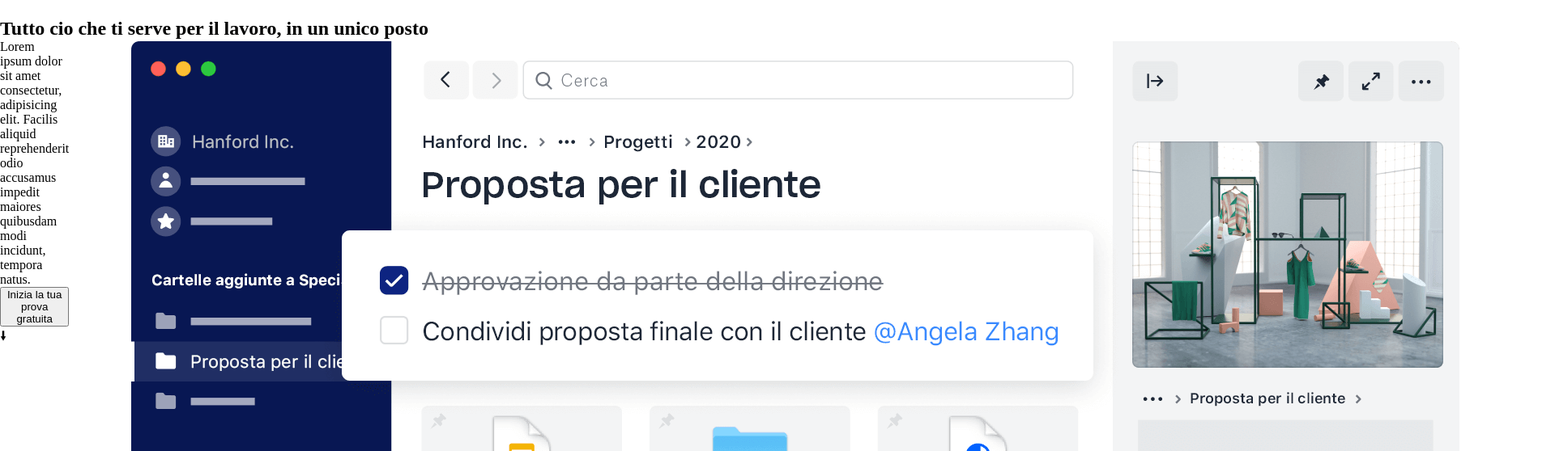
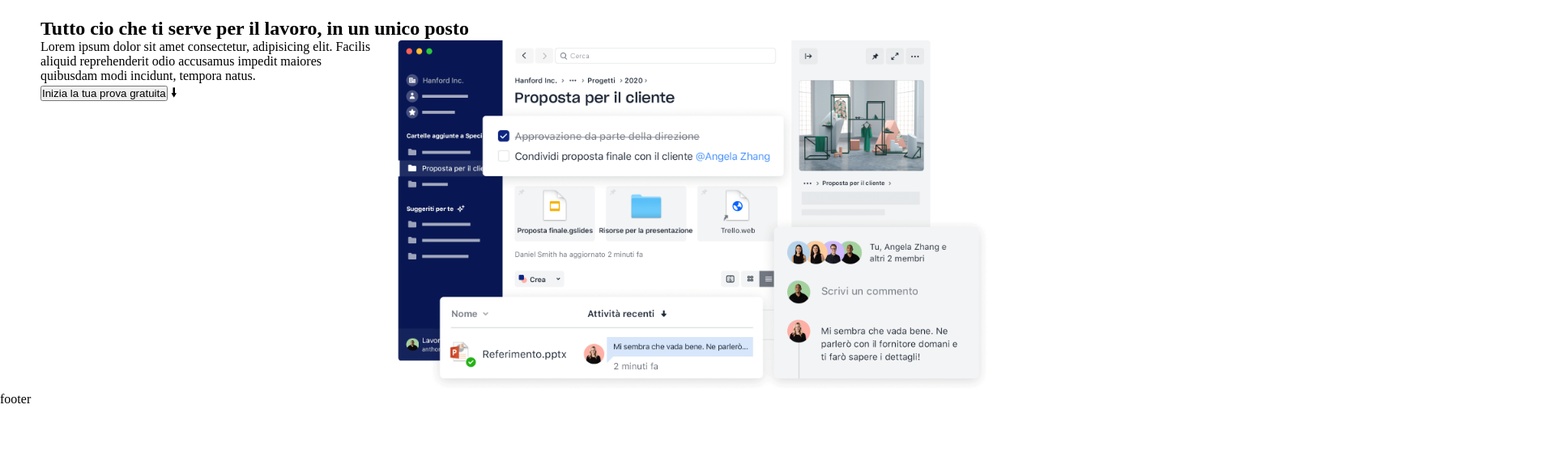
Before and after one commit to angel-kr/htmlcss-dropbox, a plain HTML site: page index.html in a window 1280 px wide. Shown: the part 58-616 px from the top of the page at 81% size, 1920 px wide, since content can reach past the window. Drawn offline with Linux system fonts and the light colour scheme.

Commit message:
fixed intro-section container placement

```diff
--- a/css/style.css
+++ b/css/style.css
@@ -124,3 +124,18 @@ header {
 
 
 /* Building document structural support */
+
+img {
+    max-width: 100%;
+}
+
+.container {
+    max-width: 1180px;
+    margin-left: auto;
+    margin-right: auto;
+}
+
+.col-30 {
+    border-width: 10px;
+    border-color: red;
+}
```
